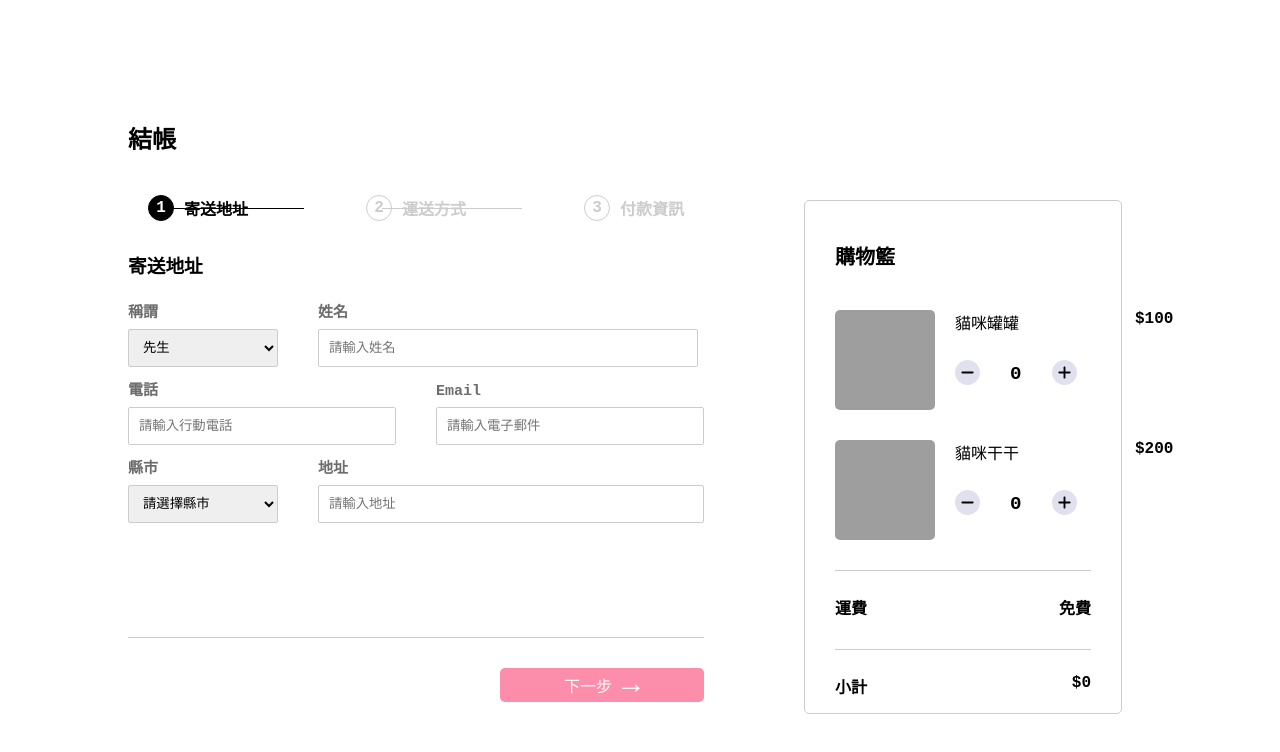
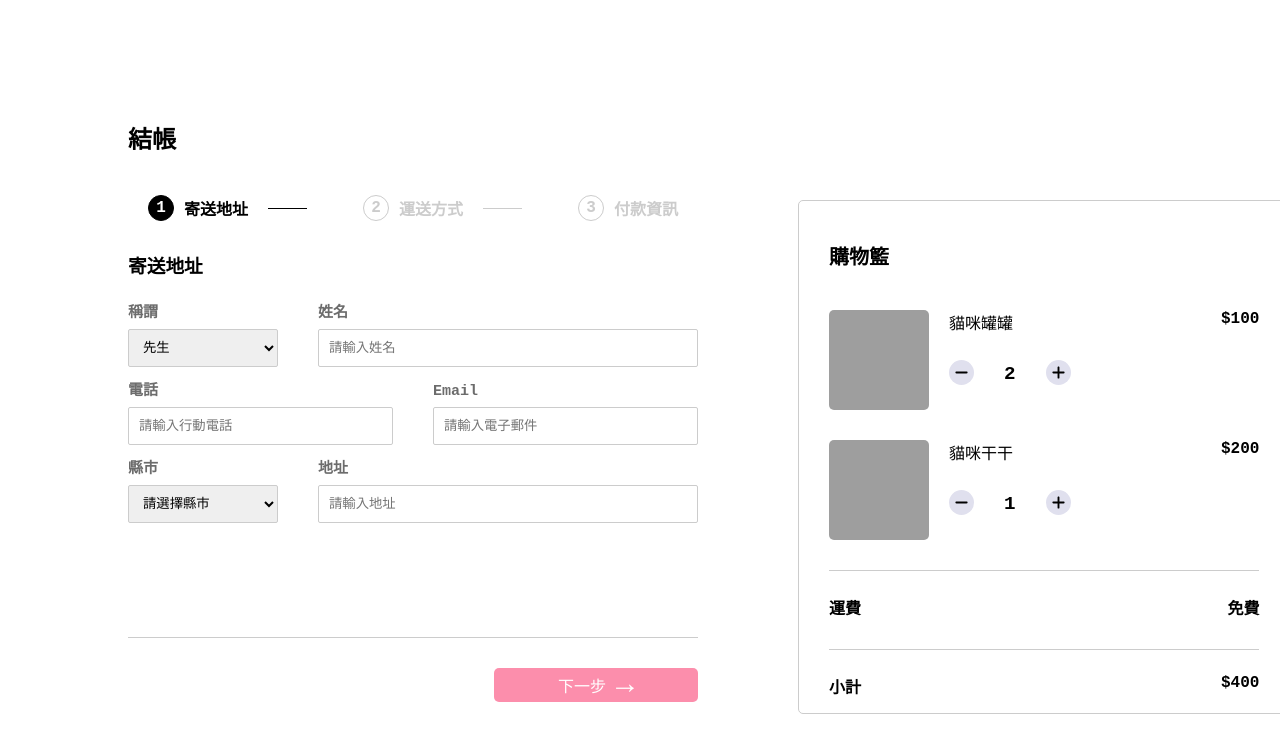
Before and after one commit to bm5apa/ALPHA-Shop, a React (Vite) app: page / in a window 1280 px wide. Shown: the top 752 px of the page. Built offline with nearby package versions, Linux system fonts and the light colour scheme; grey boxes are pictures that could not be loaded.

Commit message:
build: fix step progress & shopping cart

```diff
--- a/src/components/App.jsx
+++ b/src/components/App.jsx
@@ -1,6 +1,5 @@
 import React from 'react';
 import { useState } from 'react';
-import Main from './Step/MainWrapper.jsx';
 import StepProgress from './Step/StepProgress.jsx';
 import { Step1, Step2, Step3 } from './Step/Step.jsx';
 import ProgressControl from './Step/ProgressControl.jsx';
@@ -36,11 +35,9 @@ export default function App() {
   return (
     <>
     <div className='main'>
-      <Main>
         <StepProgress stepState={stepState} />
         {stepChange()}
         <ProgressControl stepState={stepState} clickNext={handleClickNext} clickPre={handleClickPre}/>
-      </Main>
     </div>
     <div className="cart">
       <Cart/>
--- a/src/components/Cart/Cart.jsx
+++ b/src/components/Cart/Cart.jsx
@@ -5,7 +5,7 @@ import plusIcon from '../../styles/svg/plus-solid.svg';
 
 export default function Cart() {
 
-  const items = [
+  const [items, setItems] = useState([
     {
       id: '1',
       name: '貓咪罐罐',
@@ -20,29 +20,18 @@ export default function Cart() {
       price: 200,
       quantity: 1,
     },
-  ];
-
-    const [amount, setAmount] = useState(() => {
-    const initialAmounts = {};
-    items.forEach(item => {
-      initialAmounts[item.id] = 0;
-    });
-    return initialAmounts;
-  });
-
+  ]);
 
   function handleClickPlus(id) {
-    setAmount(prevAmounts => ({
-      ...prevAmounts,
-      [id]: Math.min(prevAmounts[id] + 1, items.find(item => item.id === id).quantity)
-    }));
+    setItems(items.map(item =>
+      item.id === id ? { ...item, quantity: item.quantity + 1 } : item
+    ));
   }
 
   function handleClickMinus(id) {
-    setAmount(prevAmounts => ({
-      ...prevAmounts,
-      [id]: Math.max(prevAmounts[id] - 1, 0)
-    }));
+    setItems(items.map(item =>
+      item.id === id && item.quantity > 0 ? { ...item, quantity: item.quantity - 1 } : item
+    ));
   }
 
 function Items() {
@@ -56,7 +45,7 @@ function Items() {
                     <div className="product-action">
                   <img className="product-icon minus" src={minusIcon} alt="Minus" onClick={() => handleClickMinus(itemContent.id)}/>
                   </div>
-                  <span className="product-count">{amount[itemContent.id]}</span>
+                  <span className="product-count">{itemContent.quantity}</span>
                    <div className="product-action">
                   <img className="product-icon plus" src={plusIcon} alt="Plus" onClick={() => handleClickPlus(itemContent.id)} />
                    </div>
@@ -86,7 +75,7 @@ function Items() {
             <span className='cart-info-line'></span>
             <div className="cart-info-text">小計</div>
             <div className="price"></div>
-            <div className="cart-info-rightside price">${items.reduce((total, item) => total + item.price * amount[item.id], 0)}</div>
+            <div className="cart-info-rightside price">${items.reduce((total, item) => total + item.price * item.quantity, 0)}</div>
           </section>
         </section>
     </>
--- a/src/components/Step/MainWrapper.jsx
+++ /dev/null
@@ -1,11 +0,0 @@
-import React from 'react';
-
-function Main({ children }) {
-  return (
-    <>
-      {children}
-    </>
-  );
-}
-
-export default Main;
--- a/src/styles/App.css
+++ b/src/styles/App.css
@@ -16,7 +16,6 @@
 
 .cart {
   height: 80%;
-  width: 20%;
   margin-top: 100px;
   margin-right: 10%;
   margin-left: 100px;
--- a/src/styles/StepProgress.css
+++ b/src/styles/StepProgress.css
@@ -17,6 +17,7 @@ span {
 .progress {
   position: relative;
   padding: 20px;
+  background-color: white;
 }
 
 .progress-group {
@@ -61,9 +62,11 @@ span {
   position: absolute;
   top: 33px;
   height: 1.5px;
+  width: 100%;
   background-color: #ccc;
-  right: calc(80% + 70px);
-  left: calc(-80% - 70px);
+  right: calc(90% + 20px);
+  left: calc(-140% + 20px);
+  z-index: -999;
 }
 
 .progress-bar[data-order="1"] {
```
